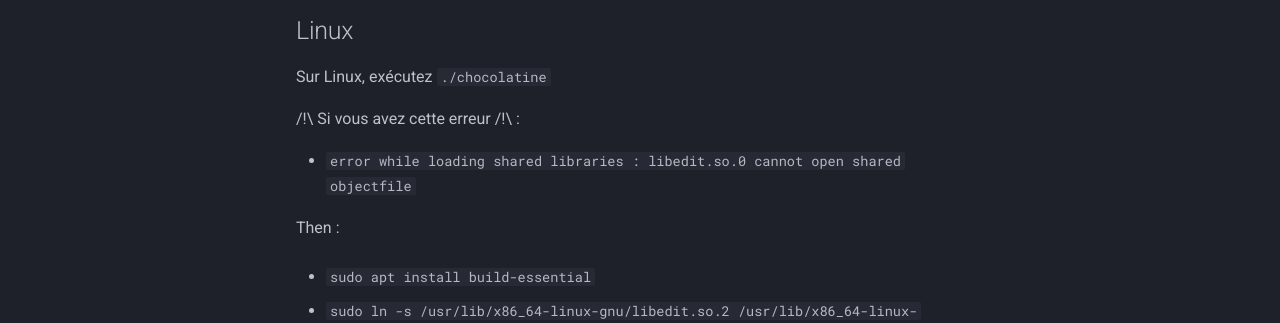
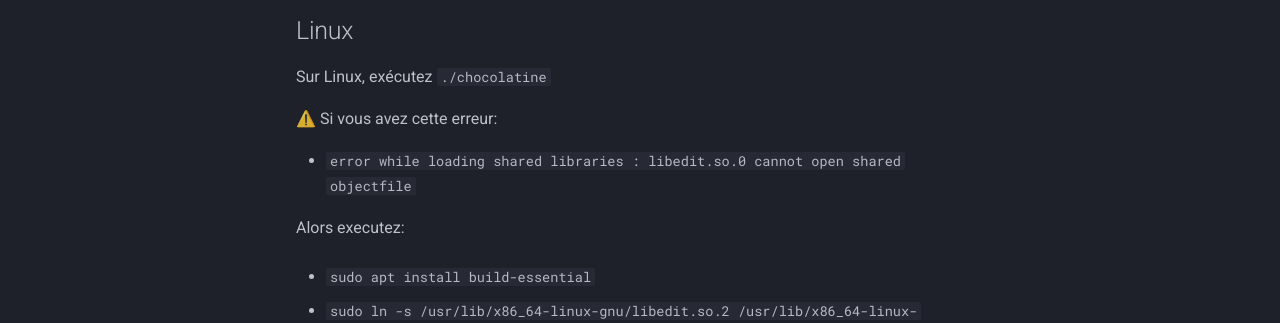
Before and after one commit to Louloubiwan/Chocolatine-documentation, an MkDocs documentation site: the page built from docs/getting_started.md, in a window 1280 px wide and 900 px high. Shown: the part 414-737 px from the top of the window. Built offline with MkDocs 1.6.1 and Material for MkDocs 9.7.7, drawn with Linux system fonts in a browser that asks for light colours; comment, search, counter and statistics services are not loaded.

Commit message:
modifié :         docs/getting_started.md 	modifié :         site/getting_started/index.html 	modifié :         site/search/search_index.json

```diff
--- a/docs/getting_started.md
+++ b/docs/getting_started.md
@@ -14,11 +14,11 @@ Sur Windows, exécutez `chocolatine.exe`
 
 Sur Linux, exécutez `./chocolatine`
 
-/!\ Si vous avez cette erreur /!\ :
+⚠️ Si vous avez cette erreur:
 
 * `error while loading shared libraries : libedit.so.0 cannot open shared objectfile`
 
-Then  :
+Alors executez:
 
 * `sudo apt install build-essential`
 
```
Also changed, not shown: site/getting_started/index.html, site/search/search_index.json.
